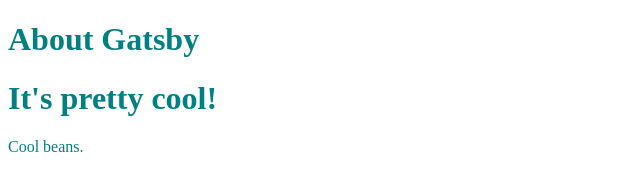
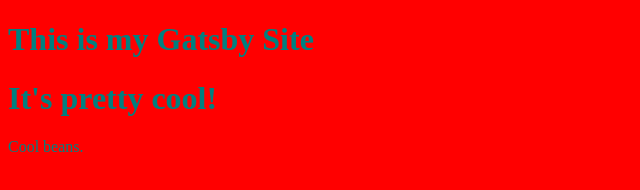
Before and after one commit to Baraghen/Gatsby_Site, a Gatsby site: page /about in a window 1280 px wide. Shown: the whole page, without its empty margins (0-640 px from the left). Built offline with nearby package versions, Linux system fonts and the light colour scheme; Gatsby itself is replaced by a stand-in of ours.

Commit message:
Ny bakgrund?

```diff
--- /dev/null
+++ b/gatsby-browser.js
@@ -0,0 +1 @@
+import "./src/styles/global.css"
--- a/src/pages/about.js
+++ b/src/pages/about.js
@@ -2,7 +2,7 @@
 import Header from "../components/header"
 export default () => (
   <div style={{ color: `teal` }}>
-    <Header headerText="About Gatsby" />
+    <Header headerText="This is my Gatsby Site" />
     <Header headerText="It's pretty cool!" />
     <p>Cool beans.</p>
   </div>
--- a/src/pages/index.js
+++ b/src/pages/index.js
@@ -1,9 +1,11 @@
 import React from "react"
 import { Link } from "gatsby"
+import Header from "../components/header"
 export default () => (
   <div style={{ color: `purple` }}>
     <Link to="/contact/">Contact</Link>
-    <h1>Hello Gatsby!</h1>
+    <Link to="/about/">About</Link>
+    <Header headerText="Hello and welcome to my Gatsby Site"/>
     <p>What a world.</p>
     <img src="https://source.unsplash.com/random/400x200" alt="" />
   </div>
--- /dev/null
+++ b/src/styles/global.css
@@ -0,0 +1,3 @@
+html{
+    background-color: red;
+}
```
